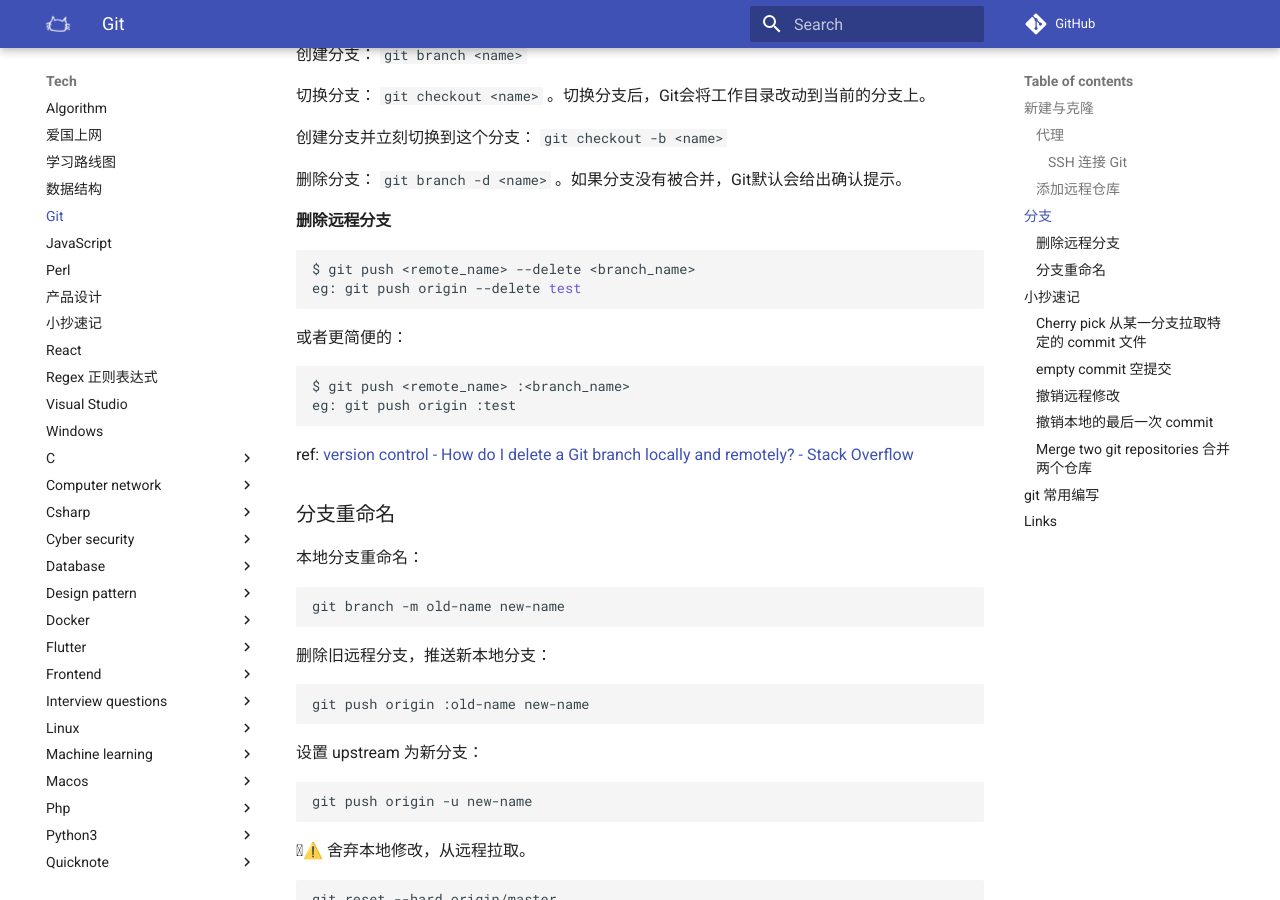
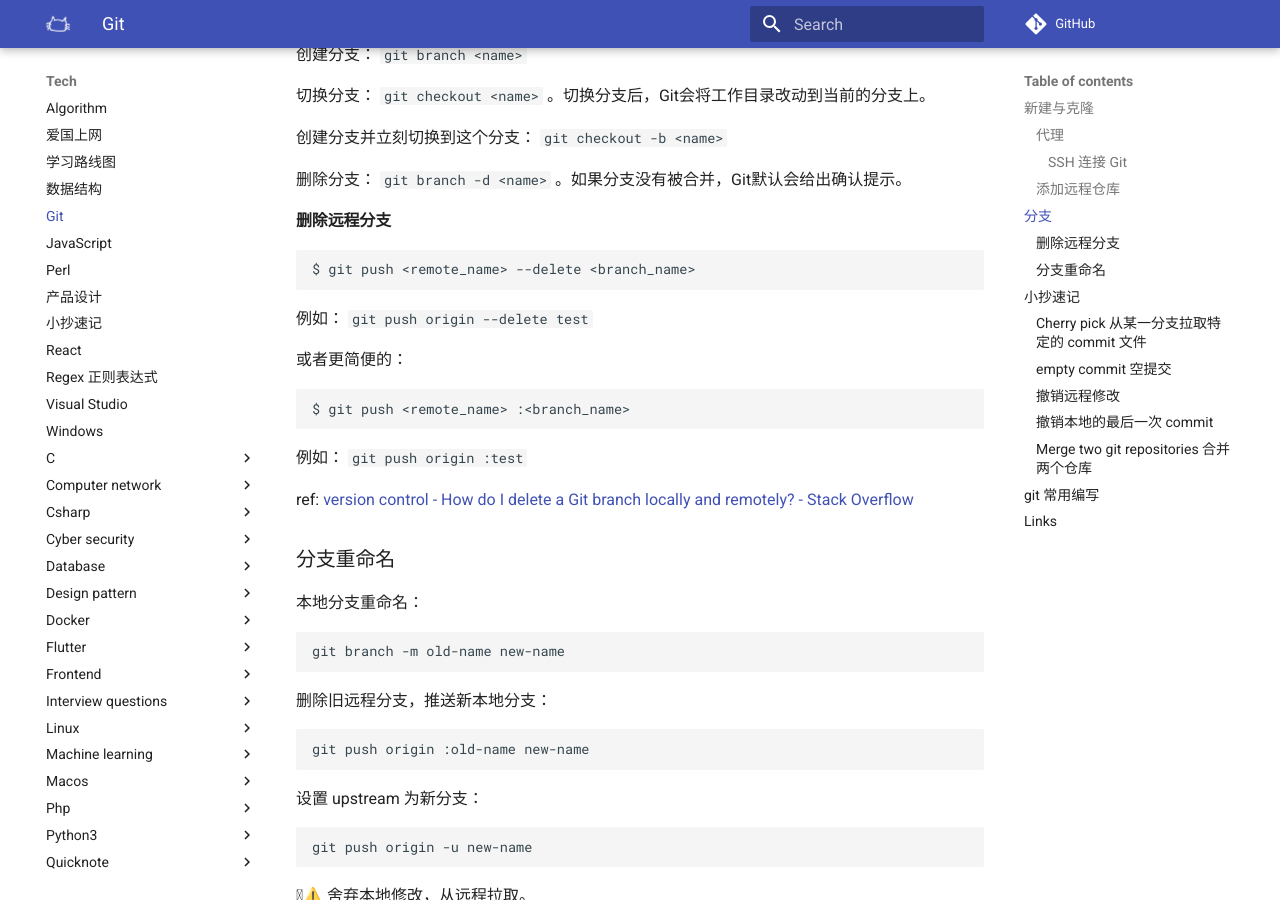
Before and after one commit to luoxufeiyan/wiki.luoxufeiyan.com, an MkDocs documentation site: the page built from docs/tech/git.md, in a window 1280 px wide and 900 px high, scrolled down 2208 px. Built offline with MkDocs 1.6.1 and Material for MkDocs 9.7.7, drawn with Linux system fonts in a browser that asks for light colours; comment, search, counter and statistics services are not loaded; some of the changed text lies outside the part shown.

Commit message:
update git

````diff
--- a/docs/tech/git.md
+++ b/docs/tech/git.md
@@ -100,15 +100,17 @@ git remote add origin git@github.com:user/repo.git
 
 ```shell
 $ git push <remote_name> --delete <branch_name>
-eg: git push origin --delete test
 ```
+
+例如： `git push origin --delete test`
 
 或者更简便的：
 
 ```shell
 $ git push <remote_name> :<branch_name>
-eg: git push origin :test
 ```
+
+例如： `git push origin :test`
 
 ref: [version control - How do I delete a Git branch locally and remotely? - Stack Overflow](https://stackoverflow.com/a/2003515)
 
````
Also changed, not shown: other parts of docs/tech/git.md (+1 -0 lines).
